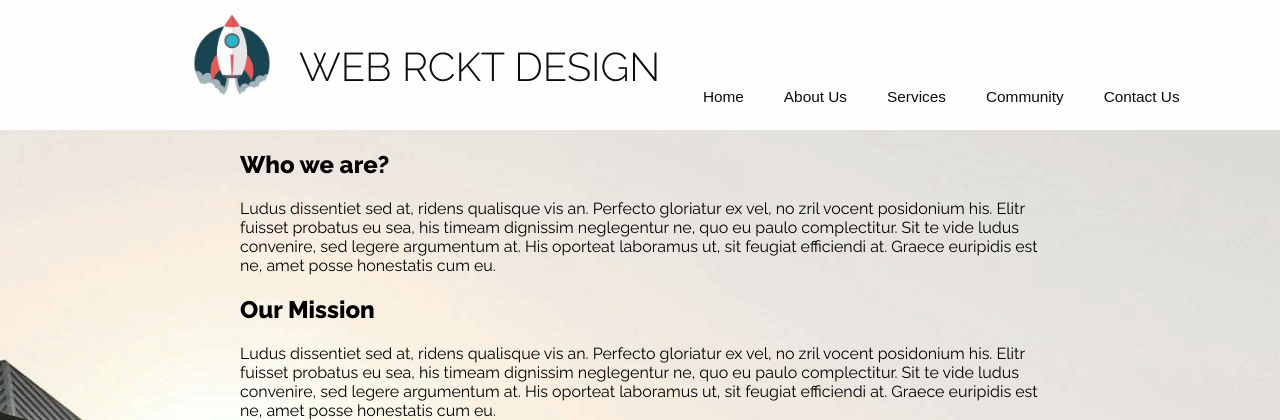
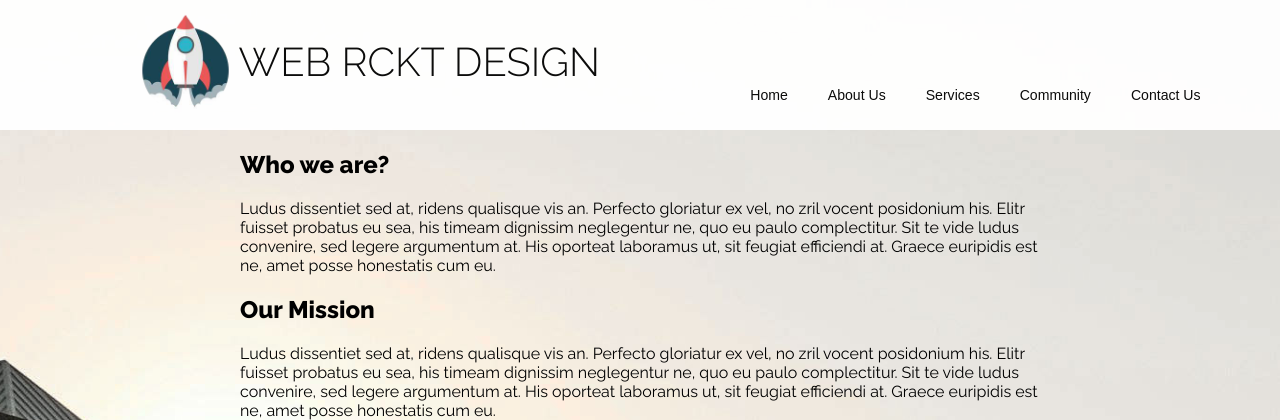
Before and after one commit to tonihe/1536, a PHP site: page /aboutus.html in a window 1280 px wide. Shown: the top 420 px of the page. Run offline with PHP 8.4, Linux system fonts and the light colour scheme.

Commit message:
heading fixes

```diff
--- a/G26/style/base.css
+++ b/G26/style/base.css
@@ -6,7 +6,7 @@
 }
 
 header {
-	height: 95px;
+	height: 110px;
 	width: 100%;
 	position: fixed;
 	top: 0;
@@ -40,8 +40,8 @@
 
 header:hover #banner img {
 	display: inline-block;
-	height: 100px;
-	width: 100px;
+	height: 115px;
+	width: 115px;
 	position: absolute;
 	top: 5%;
 	transition: 0.4s;
@@ -50,9 +50,10 @@
 header:hover #banner h1 {
 	display: relative;
 	font-size: 2.5em;
-	margin-left: 2%;
-	margin-top: 35px;
+	margin-left: 15px;
+	margin-top: 30px;
 	transition-duration:0.4s;
+	white-space: nowrap;
 }
 /* End of transition Effect */
 
@@ -73,8 +74,8 @@
 	float:left;
 	padding: 0;
 	margin-top: 7px;
-	height: 85px;
-	width: 85px;
+	height: 100px;
+	width: 100px;
 	position: absolute;
 	left: -2%;
 	top: 0;
@@ -88,17 +89,17 @@
 	margin-left: 10px;
 	margin-top: 25px;
 	position: absolute;
-	left: 65px;
+	left: 70px;
 	transition-duration: 0.4s;
+	white-space: nowrap;
 }
 
 /* Changed to 70% width from 1000px */
 .headerbox {
 	height: 100%;
-	width: 70%;
+	width: 85%;
 	min-width: 52em;
-	padding-left: 2em;
-	margin-left: auto;
+	margin-left: 12%;
 	margin-right: auto;
 }
 
@@ -179,7 +180,7 @@
 }
 
 nav .dropdown a {
-	font-size: 1.2em;
+	font-size: 1.1em;
 }
 
 .dropdown {
```
